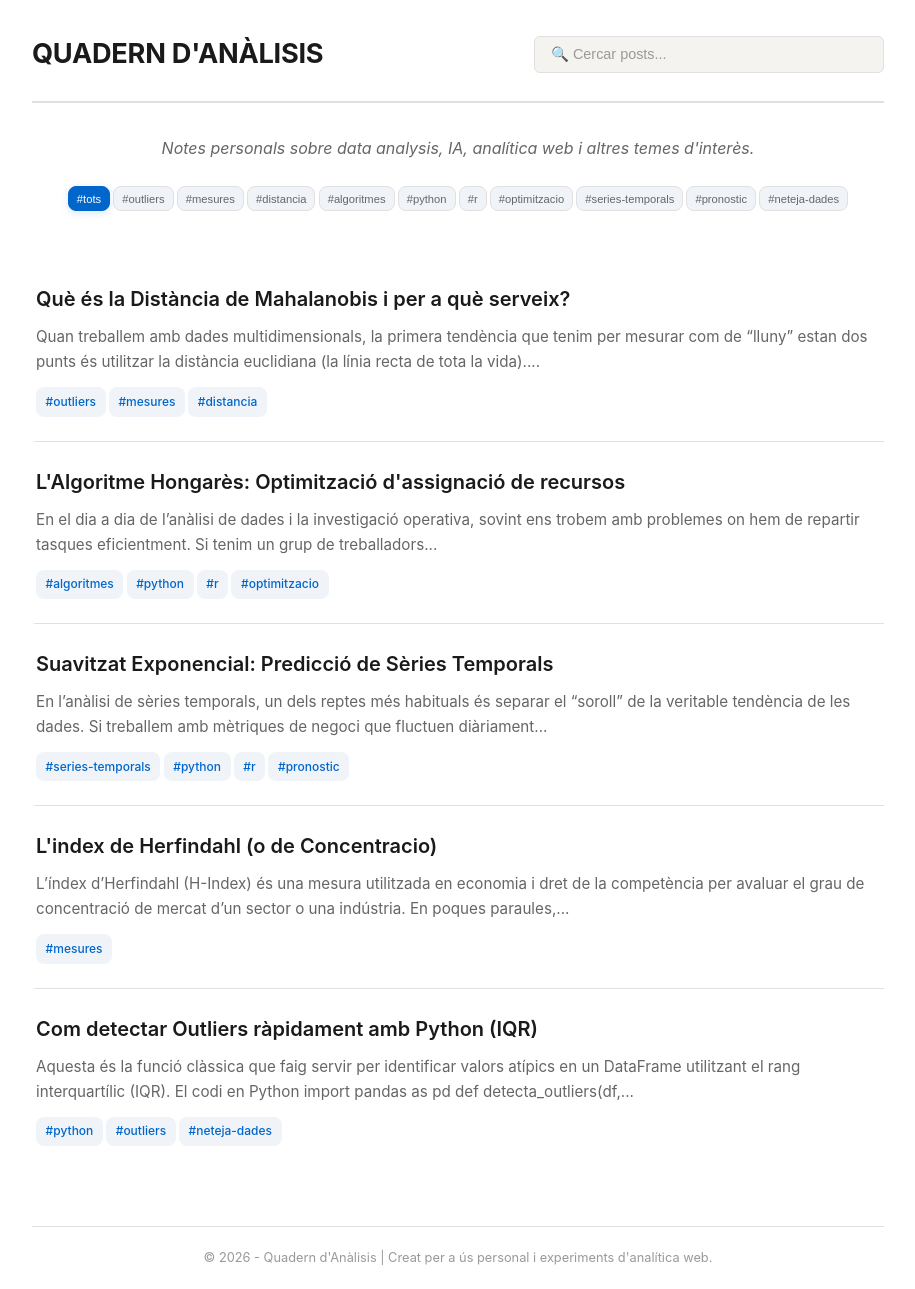
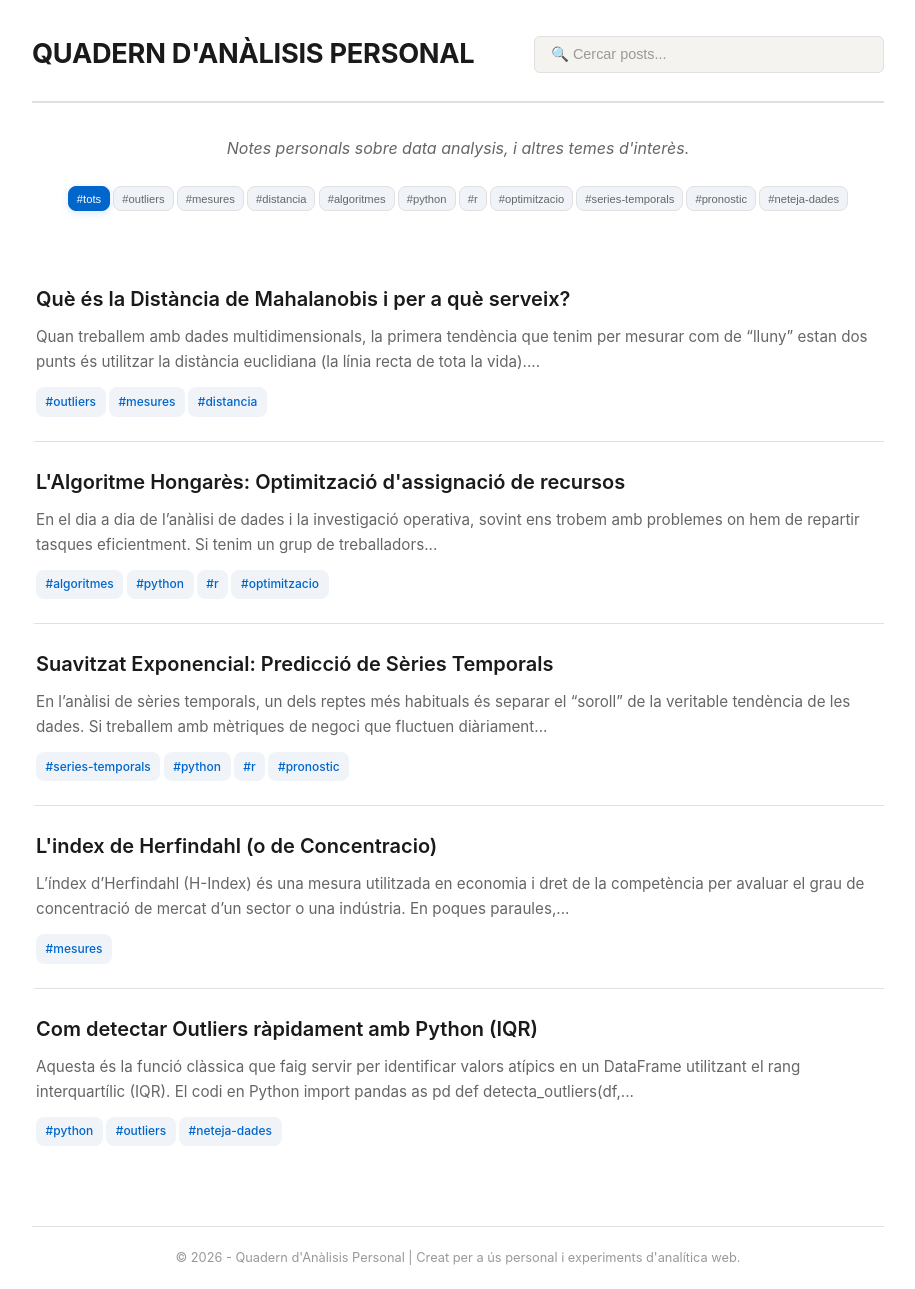
Before and after one commit to alberthr/alberthr.github.io, a Jekyll site: the page built from index.html, in a window 1280 px wide. Shown: the whole page, without its empty margins (182-1097 px from the left). Built offline with Jekyll 4.4.1, drawn with Linux system fonts in a browser that asks for light colours.

Commit message:
Update _config.yml

```diff
--- a/_config.yml
+++ b/_config.yml
@@ -1,5 +1,5 @@
-title: "Quadern d'Anàlisis"
-description: "Notes personals sobre data analysis, IA, analítica web i altres temes d'interès."
+title: "Quadern d'Anàlisis Personal"
+description: "Notes personals sobre data analysis, i altres temes d'interès."
 baseurl: ""
 url: ""
 
```
